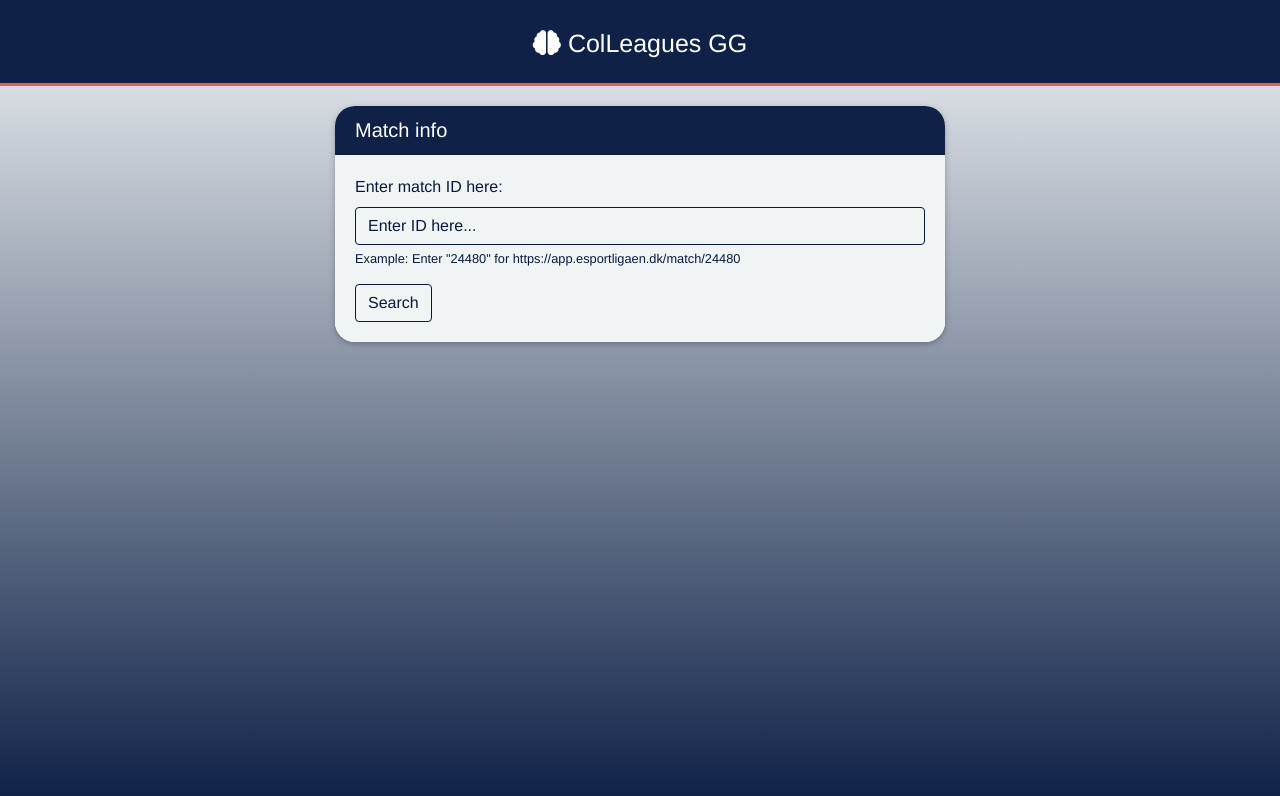
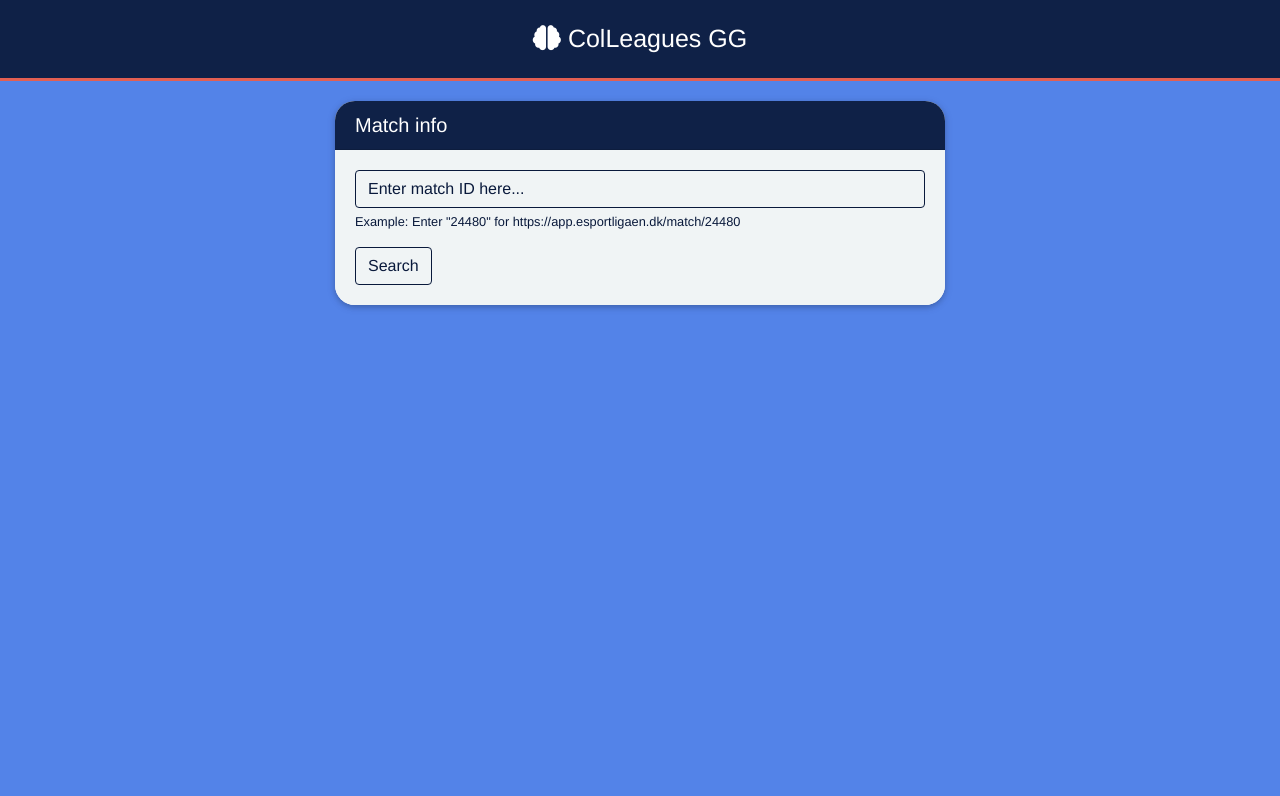
Before and after one commit to Itaanikus/colleagues-gg, a React (Create React App) app: page / in a window 1280 px wide. Shown: the top 796 px of the page. Built offline with nearby package versions, Linux system fonts and the light colour scheme.

Commit message:
Update to babyblue background

```diff
--- a/package.json
+++ b/package.json
@@ -10,6 +10,7 @@
     "@testing-library/user-event": "^7.2.1",
     "react": "^16.13.1",
     "react-dom": "^16.13.1",
+    "react-router-dom": "^5.2.0",
     "react-scripts": "3.4.1"
   },
   "scripts": {
--- a/src/App.js
+++ b/src/App.js
@@ -1,4 +1,5 @@
 import React from 'react';
+import { BrowserRouter as Router, Switch, Route, Link } from "react-router-dom";
 import Home from './pages/Home';
 import Nav from './Nav/Nav';
 
@@ -7,26 +8,14 @@ import '../node_modules/@fortawesome/fontawesome-free/css/all.css';
 
 function App() {
   return (
-    <React.Fragment>
+    <Router basename="/colleagues-gg">
       <Nav />
       <div className="container-fluid">
-        <div className="row">
-          <div className="d-none d-lg-block col-lg-3"></div>
-          <div className="col col-lg-6">
-            <div className="app">
-              <Home />
-            </div>
-          </div>
-          <div className="d-none d-lg-block col-lg-3"></div>
-        </div>
+        <Switch>
+          <Route path="/" exact component={Home} />
+        </Switch>
       </div >
-      {/* <footer class="page-footer font-small cyan darken-3">
-        <div class="container">
-          <div class="row">
-          </div>
-        </div>
-      </footer> */}
-    </React.Fragment>
+    </Router>
   );
 }
 
--- a/src/Nav/Nav.css
+++ b/src/Nav/Nav.css
@@ -2,12 +2,16 @@
   background-color: var(--nc-header);
   padding: 20px;
   border-bottom: 3px solid var(--nc-red);
+  text-align: center;
 }
 
-.p-navbar {
-  width: 100%;
+.navbar-logo {
   display: inline-block;
   font-size: 25px;
-  text-align: center;
   color: white!important;
+  margin: auto;
 }
+
+.navbar-logo:hover {
+  text-decoration: none;
+}
--- a/src/Nav/Nav.js
+++ b/src/Nav/Nav.js
@@ -1,13 +1,12 @@
 import React from 'react';
+import { Link } from 'react-router-dom';
 import './Nav.css'
 
 function Nav() {
   return (
     <header>
       <nav className="navbar app-navbar">
-        <p className="p-navbar">
-          <i className="fas fa-brain"></i> ColLeagues GG
-        </p>
+          <Link to="/" className="navbar-logo"><i className="fas fa-brain"></i> ColLeagues GG</Link>
       </nav>
     </header>
   );
--- a/src/_constants.css
+++ b/src/_constants.css
@@ -8,6 +8,8 @@
   --nc-cyan: #50B8C1;
 
   /* ALTERNATIVE THEME COLORS */
+  --baby-blue: #5383e8;
+
   --egg-white: #EAE7DC;
   --vanilla-white: #D8C3A5;
   --sand: #DEBA87;
--- a/src/index.css
+++ b/src/index.css
@@ -1,14 +1,9 @@
 body {
-  /* background-color: var(--light-background); */
-  background: rgb(240,244,245);
-  background: -moz-linear-gradient(180deg, rgba(240,244,245,1) 0%, rgba(15,33,71,1) 100%);
-  background: -webkit-linear-gradient(180deg, rgba(240,244,245,1) 0%, rgba(15,33,71,1) 100%);
-  background: linear-gradient(180deg, rgba(240,244,245,1) 0%, rgba(15,33,71,1) 100%);
+  background-color: var(--baby-blue);
   height: 100%;
   margin: 0;
   background-repeat: no-repeat;
   background-attachment: fixed;
-  filter: progid:DXImageTransform.Microsoft.gradient(startColorstr="#f0f4f5",endColorstr="#0f2147",GradientType=1);
   justify-content: center;
   margin: 0;
   font-family:  'Roboto Slap', 'Helvetica Neue', -apple-system, BlinkMacSystemFont, 'Segoe UI', 'Roboto', 'Oxygen',
--- a/src/pages/Home.js
+++ b/src/pages/Home.js
@@ -40,7 +40,10 @@ function Home() {
   }
 
   return (
-    <React.Fragment>
+    <div className="row">
+      <div className="d-none d-lg-block col-lg-3"></div>
+      <div className="col col-lg-6">
+        <div className="app">
           {alertMessage && alertMessage !== '' &&
             <div className="row">
               <div className="col">
@@ -54,9 +57,8 @@ function Home() {
               <Cardbox title="Match info">
                 <div className="form-horizontal">
                   <div className="form-group">
-                <label>Enter match ID here:</label>
                     <input className="form-control" type="number" value={matchId}
-                  placeholder="Enter ID here..."
+                      placeholder="Enter match ID here..."
                       onChange={event => setMatchId(event.target.value)}></input>
                     <small className="form-text text-muted">Example: Enter "24480" for https://app.esportligaen.dk/match/24480</small>
                   </div>
@@ -71,7 +73,10 @@ function Home() {
             {gamerTags.length > 0 && alertMessage === '' &&
               <TeamInfo players={gamerTags} title="GamerTags" />}
           </div>
-    </React.Fragment>
+        </div>
+      </div>
+      <div className="d-none d-lg-block col-lg-3"></div>
+    </div>
   );
 }
 
```
Also changed, not shown: 1 other file (tests, documents, lock files or other folders). Lines whose indentation alone changed are shown as unchanged.
